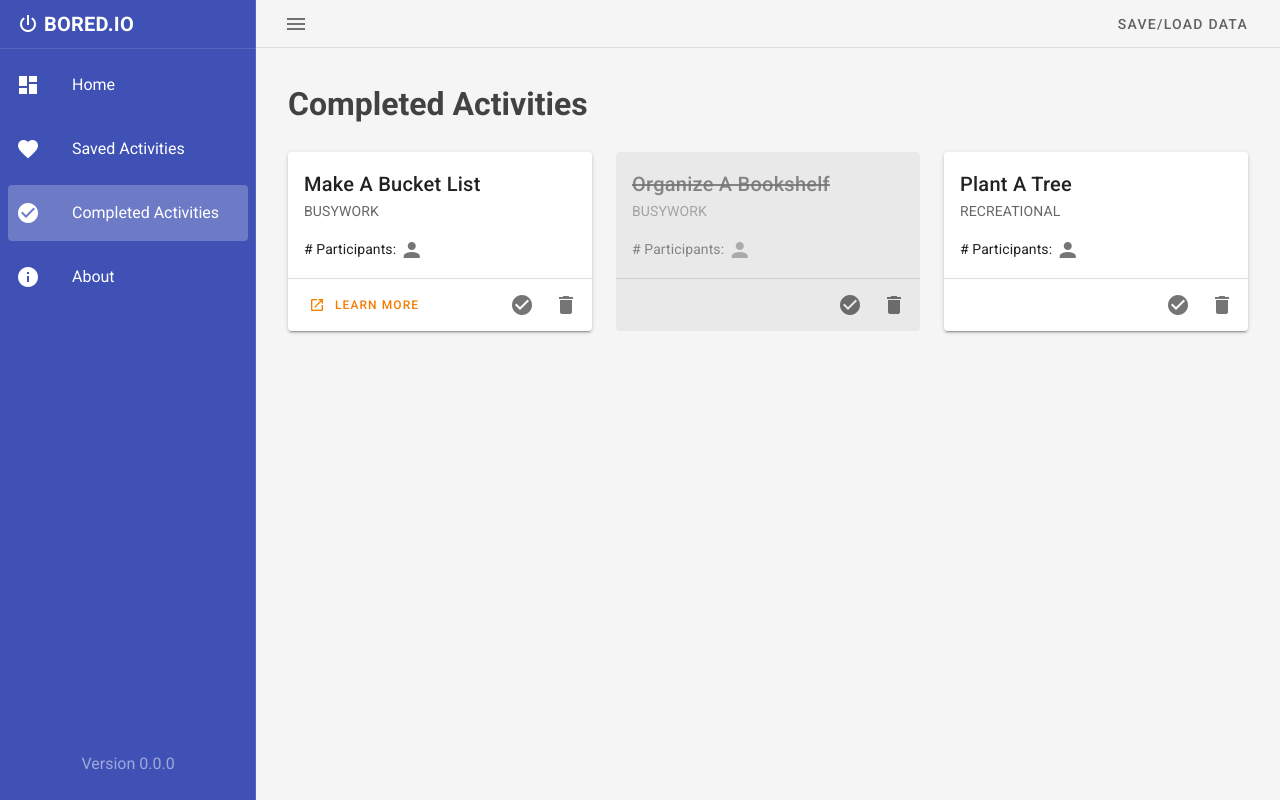
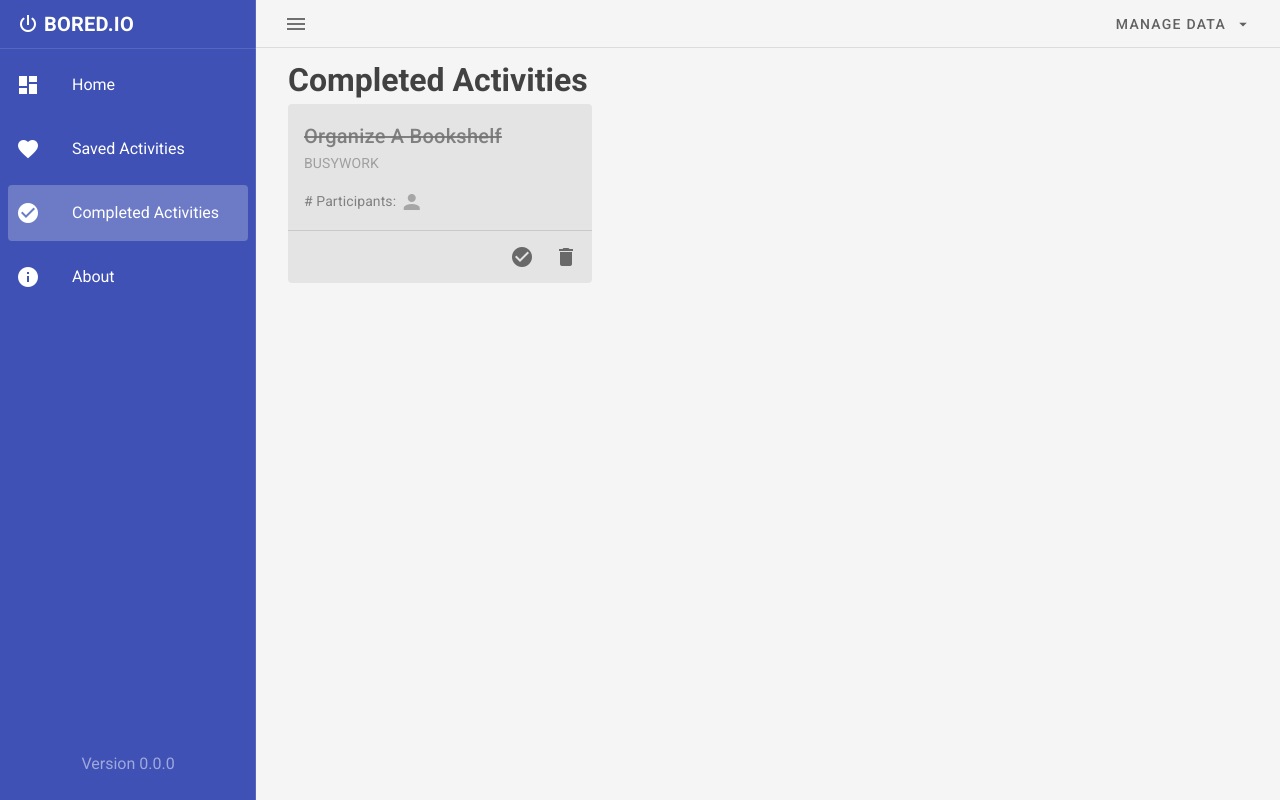
Before and after one commit to bubbowrap/bored-io, a Vue app: page /completed in a window 1280 px wide. Built offline with nearby package versions, Linux system fonts and the light colour scheme.

Commit message:
refactoring logic

```diff
--- a/src/components/Activities.vue
+++ b/src/components/Activities.vue
@@ -1,5 +1,6 @@
 <template>
-  <v-row>
+<div>
+    <v-row v-if="activities.length">
       <Activity
         v-for="activity in activities"
         :key="activity.id"
@@ -8,22 +9,29 @@
         :saveBtn="saveBtn">
       </Activity>
     </v-row>
+    <template v-else>
+      <slot></slot>
+    </template>
+  </div>
 </template>
 
 <script>
 import Activity from '@/components/Activity.vue'
 
 export default {
-  props: ['randomActivities', 'saveBtn'],
+  props: ['randomActivities', 'saveBtn', 'completed'],
   components: {
     Activity
   },
   computed: {
     activities () {
+      if (this.completed) {
+        return this.$store.getters.activities.filter(activity => activity.completed)
+      }
       if (this.randomActivities) {
         return this.$store.getters.randomActivities
       }
-      return this.$store.getters.activities
+      return this.$store.getters.activities.filter(activity => activity.completed === false)
     }
   }
 }
--- a/src/components/Activity.vue
+++ b/src/components/Activity.vue
@@ -1,5 +1,5 @@
 <template>
-  <v-col cols="1" sm="6" md="4">
+  <v-col sm="auto" md="4">
     <v-card
       :class="completed ? 'disabled' : null"
     >
@@ -31,9 +31,10 @@
         >
           <v-icon>mdi-heart</v-icon>
         </v-btn>
+        <template v-else>
           <v-btn
             icon
-          v-else
+            @click="completeActivity(activity)"
           >
             <v-icon>mdi-check-circle</v-icon>
           </v-btn>
@@ -44,6 +45,7 @@
           >
             <v-icon>mdi-delete</v-icon>
           </v-btn>
+        </template>
       </v-card-actions>
     </v-card>
   </v-col>
@@ -57,19 +59,21 @@ export default {
   methods: {
     ...mapActions([
       'saveActivity',
+      'completeActivity',
       'deleteActivity'
     ])
   }
 }
 </script>
 
-<style lang="scss">
+<style lang="scss" scoped>
 .v-card.disabled {
-  background-color: rgba(0,0,0,.05) !important;
+  background-color: rgba(0,0,0,.07) !important;
   box-shadow: none !important;
 
   .v-card__title {
     text-decoration: line-through;
+    word-break: normal;
   }
 
   .v-card__title,
--- a/src/layouts/Default.vue
+++ b/src/layouts/Default.vue
@@ -1,6 +1,6 @@
 <template>
   <div class="layout--default">
-        <v-app-bar
+    <v-app-bar
       app
       class="grey lighten-4"
       dense
@@ -8,7 +8,9 @@
     >
 
       <div class="d-flex align-center">
-        <v-app-bar-nav-icon></v-app-bar-nav-icon>
+        <v-app-bar-nav-icon
+          @click.stop="drawer = !drawer"
+        ></v-app-bar-nav-icon>
       </div>
 
       <v-spacer></v-spacer>
@@ -21,7 +23,8 @@
               v-bind="attrs"
               v-on="on"
             >
-              Save/Load Data
+              Manage Data
+              <v-icon right>mdi-menu-down</v-icon>
             </v-btn>
           </template>
           <v-list>
@@ -35,27 +38,102 @@
             >
               <v-list-item-title>Load Data</v-list-item-title>
             </v-list-item>
+            <v-list-item
+            @click="clearData()"
+            >
+              <v-list-item-title>Clear Data</v-list-item-title>
+            </v-list-item>
           </v-list>
         </v-menu>
       </div>
     </v-app-bar>
 
-    <app-navigation />
+    <v-navigation-drawer
+      color="indigo"
+      v-model="drawer"
+      mobile-breakpoint="600"
+      app
+      dark
+    >
+      <v-list-item>
+        <v-list-item-content class="pa-0">
+          <router-link
+            class="title d-flex"
+            to="/"
+            style="text-decoration: none; color: inherit;"
+          >
+            <v-icon class="mr-1">mdi-power</v-icon>
+            <strong class="subheading text-uppercase">Bored.io</strong>
+          </router-link>
+        </v-list-item-content>
+      </v-list-item>
+
+      <v-divider></v-divider>
+      <v-list nav>
+        <v-list-item
+          v-for="link in links"
+          :key="link.text"
+          :to="link.path"
+          link
+        >
+          <v-list-item-icon>
+            <v-icon>{{ link.icon }}</v-icon>
+          </v-list-item-icon>
+          <v-list-item-content>
+            <v-list-item-title>{{ link.text }}</v-list-item-title>
+          </v-list-item-content>
+        </v-list-item>
+      </v-list>
+      <template v-slot:append>
+        <div class="pa-2">
+          <p class="text-center indigo--text text--lighten-3">Version 0.0.0</p>
+        </div>
+      </template>
+    </v-navigation-drawer>
 
     <v-main class="grey lighten-4">
-      <v-container class="pa-8" fluid>
-        <router-view></router-view>
+      <v-container class="pa-8 pt-2" fluid>
+        <keep-alive>
+          <router-view></router-view>
+        </keep-alive>
       </v-container>
     </v-main>
   </div>
 </template>
 
 <script>
-import appNavigation from '@/views/appNavigation.vue'
+// import appNavigation from '@/views/appNavigation.vue'
 
 export default {
+  data () {
+    return {
+      drawer: true,
+      links: [
+        {
+          icon: 'mdi-view-dashboard',
+          path: '/',
+          text: 'Home'
+        },
+        {
+          icon: 'mdi-heart',
+          path: '/saved',
+          text: 'Saved Activities'
+        },
+        {
+          icon: 'mdi-check-circle',
+          path: '/completed',
+          text: 'Completed Activities'
+        },
+        {
+          icon: 'mdi-information',
+          path: '/about',
+          text: 'About'
+        }
+      ]
+    }
+  },
   components: {
-    appNavigation
+    // appNavigation
   }
 }
 </script>
@@ -63,6 +141,7 @@ export default {
 <style lang="scss">
   .template--default,
   .v-main {
-    height: 100vh
+    height: 100%;
+    min-height: 100vh;
   }
 </style>
--- a/src/main.js
+++ b/src/main.js
@@ -1,6 +1,5 @@
 import Vue from 'vue'
 import App from './App.vue'
-import util from './util'
 import router from './router'
 import store from './store'
 import vuetify from './plugins/vuetify'
@@ -10,7 +9,6 @@ Vue.component('Default', Default)
 Vue.config.productionTip = false
 
 new Vue({
-  util,
   router,
   store,
   vuetify,
--- a/src/store/modules/myActivities.js
+++ b/src/store/modules/myActivities.js
@@ -1,3 +1,5 @@
+import { removeItem } from '@/util'
+
 const state = {
   activities: [
     {
@@ -38,7 +40,10 @@ const mutations = {
     state.activities = activities
   },
   'DELETE_ACTIVITY' (state, payload) {
-    state.activities.splice(state.activities.indexOf(state.activities.find(e => e.key === payload.key)), 1)
+    removeItem(state.activities, payload)
+  },
+  'COMPLETE_ACTIVITY' (state, payload) {
+    payload.completed = !payload.completed
   }
 }
 
@@ -48,7 +53,9 @@ const actions = {
   },
   deleteActivity: ({ commit }, payload) => {
     commit('DELETE_ACTIVITY', payload)
-    console.log(state.activities)
+  },
+  completeActivity: ({ commit }, payload) => {
+    commit('COMPLETE_ACTIVITY', payload)
   }
 }
 
--- a/src/store/modules/randomActivities.js
+++ b/src/store/modules/randomActivities.js
@@ -1,54 +1,34 @@
-import { api } from '@/util'
+import { removeItem, getActivity } from '@/util'
 import myActivities from './myActivities'
 
 const state = {
   maxNum: 3,
   myActivities: myActivities.state.activities,
-  randomActivities: [
-    {
-      activity: 'Make a bucket list',
-      type: 'busywork',
-      participants: 1,
-      price: 0,
-      link: 'https://www.google.com',
-      key: '2735499',
-      accessibility: 0,
-      completed: false
-    }
-  ]
+  randomActivities: []
 }
 
 const mutations = {
-  'GET_RANDOM' (state) {
-    state.randomActivities = []
-    const savedActivities = state.myActivities
-    for (let i = 0; i < state.maxNum; i++) {
-      api.get('/activity')
-        .then(res => {
-          if (savedActivities.length) {
-            if (savedActivities[i].key !== res.data.key) {
-              state.randomActivities.push(res.data)
-            }
-          } else {
-            state.randomActivities.push(res.data)
-          }
-        })
-        .catch(err => console.log(err))
-    }
-  },
   'SAVE_ACTIVITY' (state, payload) {
     payload = { ...payload, completed: false }
     state.myActivities.unshift(payload)
-    console.log(state.myActivities)
+    removeItem(state.randomActivities, payload)
   }
 }
 
 const actions = {
-  getRandom: ({ commit }) => {
-    commit('GET_RANDOM')
+  getRandom: () => {
+    state.randomActivities = []
+    for (let i = 0; i < state.maxNum; i++) {
+      getActivity(state)
+    }
   },
   saveActivity: ({ commit }, payload) => {
     commit('SAVE_ACTIVITY', payload)
+    let i = state.randomActivities.length
+    while (i < state.maxNum) {
+      getActivity(state)
+      i++
+    }
   }
 }
 
--- a/src/util/index.js
+++ b/src/util/index.js
@@ -4,4 +4,21 @@ const api = axios.create({
   baseURL: 'https://www.boredapi.com/api'
 })
 
-export { api }
+const removeItem = (activityArray, payload) => {
+  activityArray.splice(activityArray.indexOf(activityArray.find(e => e.key === payload.key)), 1)
+}
+
+const getActivity = (state) => {
+  api.get('/activity')
+    .then(res => {
+      const ifExist = state.myActivities.some(activity => activity.key === res.data.key ? true : null)
+      if (!ifExist) {
+        state.randomActivities.push(res.data)
+      } else {
+        getActivity(state)
+      }
+    })
+    .catch(err => console.log(err))
+}
+
+export { getActivity, removeItem }
--- a/src/views/About.vue
+++ b/src/views/About.vue
@@ -3,7 +3,7 @@
     <v-row>
       <v-col md="10" lg="7" xl="6">
         <h1 class="subheading grey--text text--darken-3">About Bored.io</h1>
-        <p class="grey--text text--darken-2">Hey! I made this little project to pimarily get some practice with using Vuetify to build out a UI, pulling data from an api, and storing it in a database. Authentication and user storage coming soon!</p>
+        <p class="grey--text text--darken-2 mt-2">Hey! I made this little project to pimarily get some practice with using Vuetify to build out a UI, pulling data from an api, and storing it in a database. Authentication and user storage coming soon!</p>
         <v-btn
           class="orange darken-2 white--text"
           depressed
--- a/src/views/appNavigation.vue
+++ b/src/views/appNavigation.vue
@@ -1,8 +1,9 @@
 <template>
   <v-navigation-drawer
     color="indigo"
+    v-model="drawer"
+    mobile-breakpoint="600"
     app
-    permanent
     dark
   >
     <v-list-item>
@@ -44,6 +45,7 @@
 
 <script>
 export default {
+  props: ['drawer'],
   data () {
     return {
       links: [
--- a/src/views/completedActivities.vue
+++ b/src/views/completedActivities.vue
@@ -3,9 +3,15 @@
     <v-row>
       <v-col>
         <h1 class="subheading grey--text text--darken-3">Completed Activities</h1>
+        <Activities :completed="true">
+          <v-col class="grey lighten-2 rounded-sm mt-3">
+            <p class="grey--text text--darken-1 mb-0">
+              You haven't completed anything yet! Head back to your saved activities and get to work <v-icon>mdi-emoticon-happy</v-icon>
+            </p>
+          </v-col>
+        </Activities>
       </v-col>
     </v-row>
-    <Activities />
   </div>
 </template>
 
--- a/src/views/savedActivities.vue
+++ b/src/views/savedActivities.vue
@@ -3,9 +3,15 @@
     <v-row>
       <v-col>
         <h1 class="subheading grey--text text--darken-3">Saved Activities</h1>
+        <Activities>
+          <v-col class="grey lighten-2 rounded-sm mt-3">
+            <p class="grey--text text--darken-1 mb-0">
+              You haven't saved anything yet! Head back to the homepage to bookmark some activities.
+            </p>
+          </v-col>
+        </Activities>
       </v-col>
     </v-row>
-    <Activities />
   </div>
 </template>
 
```
Also changed, not shown: src/views/Home.vue (+6 -5 lines). Lines whose indentation alone changed are shown as unchanged.
